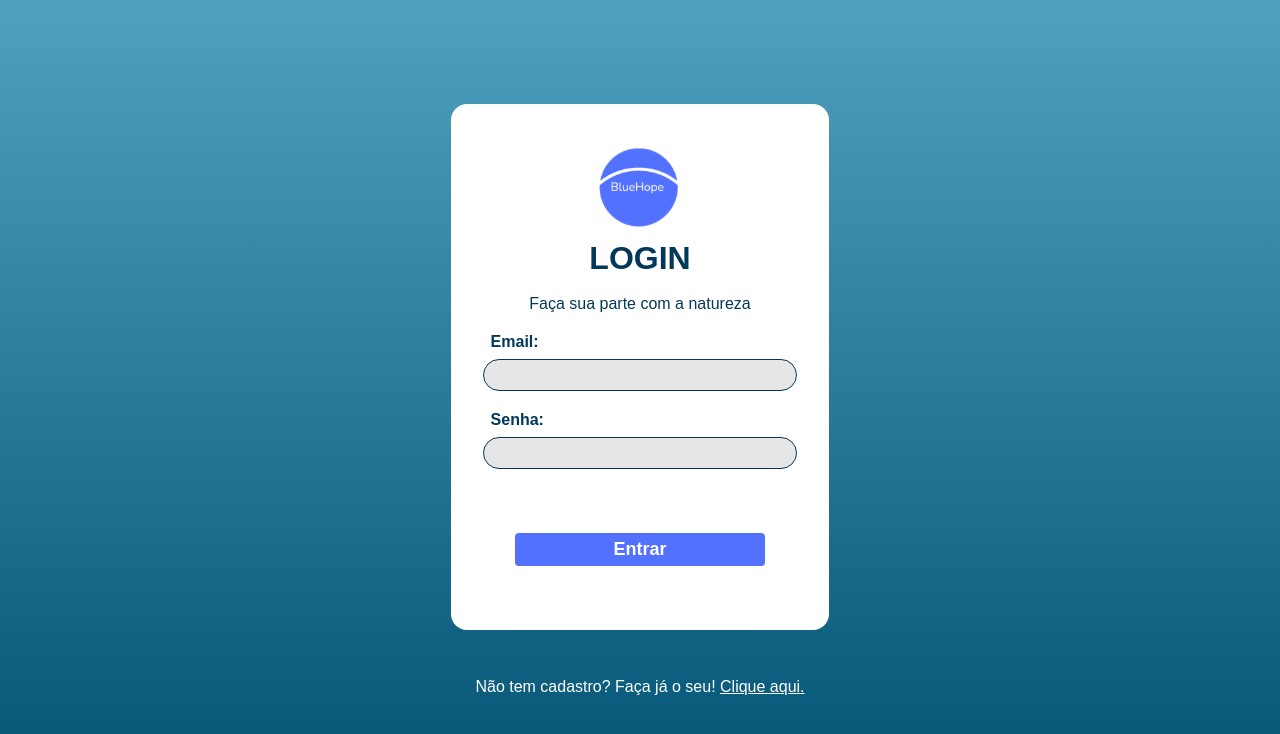
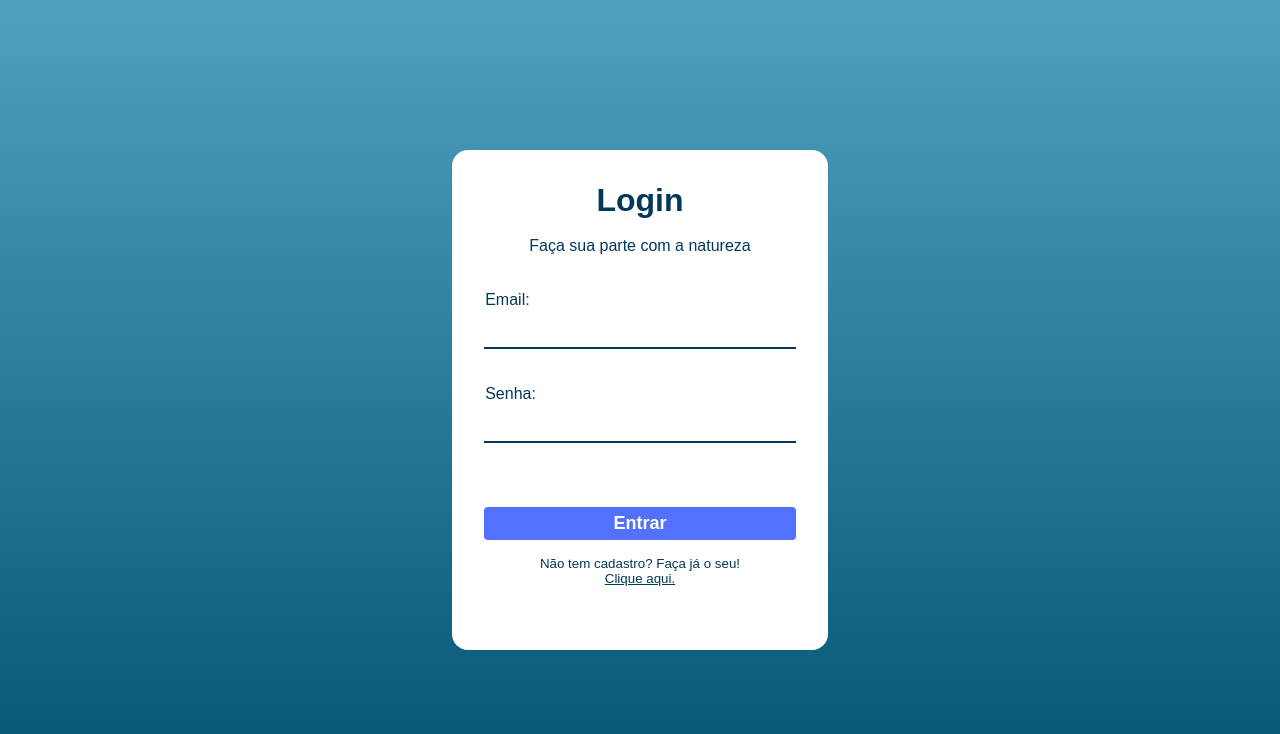
Before and after one commit to NatanJRL/BlueHope-Frontend, a Next.js app: page /login in a window 1280 px wide. Shown: the top 734 px of the page. Built offline with nearby package versions, Linux system fonts and the light colour scheme.

Commit message:
refactor: login page design

```diff
--- a/src/app/(pages)/login/page.tsx
+++ b/src/app/(pages)/login/page.tsx
@@ -5,6 +5,7 @@ import Link from 'next/link'
 import styles from './styles.module.css'
 import Input from '@/app/components/Input'
 import Button from '@/app/components/Button'
+import Header from '@/app/components/Header'
 
 const Login = () => {
 
@@ -12,19 +13,9 @@ const Login = () => {
     <main className={styles.wholeContainer}>
 
         <div className={styles.formLogin}>
-        <Link href={"/home"}>
-            <Image src={"/BlueHope-Logo.svg"}
-                width={100}
-                height={100}
-                id='logo'
-                className={styles.logoLogin}
-                alt='Logo da BlueHope'
-            />
-        </Link>
-
 
             <div className={styles.loginTitleContainer}>
-                <h1>LOGIN</h1>
+                <h1>Login</h1>
                 <br/>
                 <p>Faça sua parte com a natureza</p>
             </div>
@@ -37,6 +28,7 @@ const Login = () => {
                     id='email'
                     onChange={() => {}}
                     value={""}
+                    isForLogin
                 />
                 <Input
                     label='Senha:'
@@ -45,6 +37,7 @@ const Login = () => {
                     id='password'
                     onChange={() => {}}
                     value={""}
+                    isForLogin
                 />
             </div>
 
@@ -52,9 +45,11 @@ const Login = () => {
                 onClick={() => {}}
                 variant='secondary'
                 text='Entrar'
+                id={styles.button}
             />
+            <p className={styles.signupClickText}>Não tem cadastro? Faça já o seu! <Link className={styles.signupLink} href={"/signUp"}>Clique aqui.</Link></p>
         </div>
-        <p className={styles.signupClickText}>Não tem cadastro? Faça já o seu! <Link className={styles.signupLink} href={"/signUp"}>Clique aqui.</Link></p>
+
 
 
     </main>
--- a/src/app/(pages)/login/styles.module.css
+++ b/src/app/(pages)/login/styles.module.css
@@ -1,5 +1,3 @@
-
-
 .wholeContainer{
     display: flex;
     flex-direction: column;
@@ -18,6 +16,13 @@
 
 }
 
+#button{
+    width: 100%;
+    margin: 0;
+    max-width: none ;
+}
+
+
 .loginTitleContainer h1{
     font-weight: bolder;
 }
@@ -33,15 +38,16 @@
 }
 
 .signupClickText{
-    margin-top: 3rem;
+    margin-top: 1rem;
     font-weight: lighter;
-    color: white;
+    font-size: smaller;
+    color: var(--cor-azul-escuro);
     width: 75%;
     text-align: center;
 }
 
 .signupLink{
-    color: white;
+    color: var(--cor-azul-escuro);
     font-weight: lighter;
 }
 
--- /dev/null
+++ b/src/app/(pages)/page.tsx
@@ -0,0 +1,3 @@
+import Home from "./home/page";
+
+export default Home;
--- a/src/app/components/Button/index.tsx
+++ b/src/app/components/Button/index.tsx
@@ -9,10 +9,10 @@ type ButtonProps = {
     id?: string;
   }
 
-  const Button: React.FC<ButtonProps> = ({ onClick, variant, text}) => {
+  const Button: React.FC<ButtonProps> = ({ onClick, variant, text, id}) => {
 
     return (
-      <button onClick= {onClick} id='button' className={variant === "secondary" ?  styles.secondary : styles.primary }>
+      <button onClick= {onClick} id={id} className={variant === "secondary" ?  styles.secondary : styles.primary }>
         {text}
       </button >
     );
--- a/src/app/components/Input/index.tsx
+++ b/src/app/components/Input/index.tsx
@@ -7,15 +7,17 @@ type Props = {
     name: string,
     id: string,
     onChange: () => void,
-    value: string | number
+    value: string | number,
+    isForLogin?: boolean
 }
 
-const Input: React.FC<Props> = ({label, type, name,  id, onChange, value=""}) => {
+const Input: React.FC<Props> = ({label="", type, name,  id, onChange, value="", isForLogin=false}) => {
   return (
     <>
         <div className={styles.inputContainer}>
-            <label className={styles.labelStyle} htmlFor={label}>{label}</label>
-            <input onChange={onChange} className={styles.inputStyle} type={type} value={value} name={name} id={id} />
+            {isForLogin ? (<label className={styles.labelStyle} htmlFor={label}>{label}</label>
+            ): ""}
+            <input onChange={onChange} className={styles.inputStyle} placeholder={isForLogin ? "" : label} type={type} value={value} name={name} id={id} />
         </div>
     </>
 
--- a/src/app/components/Input/styles.module.css
+++ b/src/app/components/Input/styles.module.css
@@ -6,9 +6,10 @@
 }
 
 .labelStyle{
-    margin-left: 0.5rem;
+    margin-top: 1rem;
+    margin-left: 0.1rem;
     color: #023859;
-    font-weight: 550;
+    font-weight: 300;
     font-size: 1rem;
 }
 
@@ -18,9 +19,14 @@
     max-width: 300px;
     min-height: 30px;
     margin-top: 0.5rem;
-    border: solid #023859 1px;
-    background-color: rgb(230, 230, 230);
-    border-radius: 20px;
+    outline: 0;
+    border: none;
+    border-bottom: 2px solid var(--cor-azul-escuro);
     height: 3.7vh;
     padding-left: 1vw;
+    color: var(--cor-azul-escuro);
 }
+
+.inputStyle::placeholder{
+    color: var(--cor-azul-escuro);
+}
```
